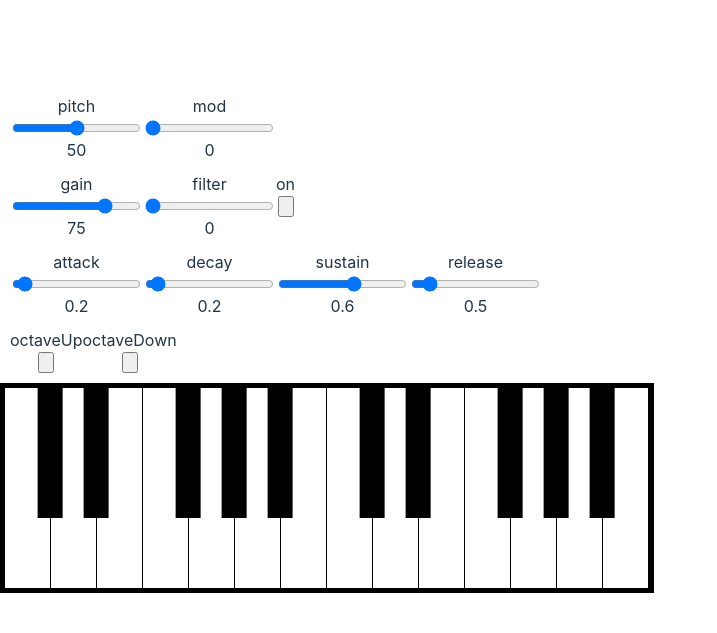
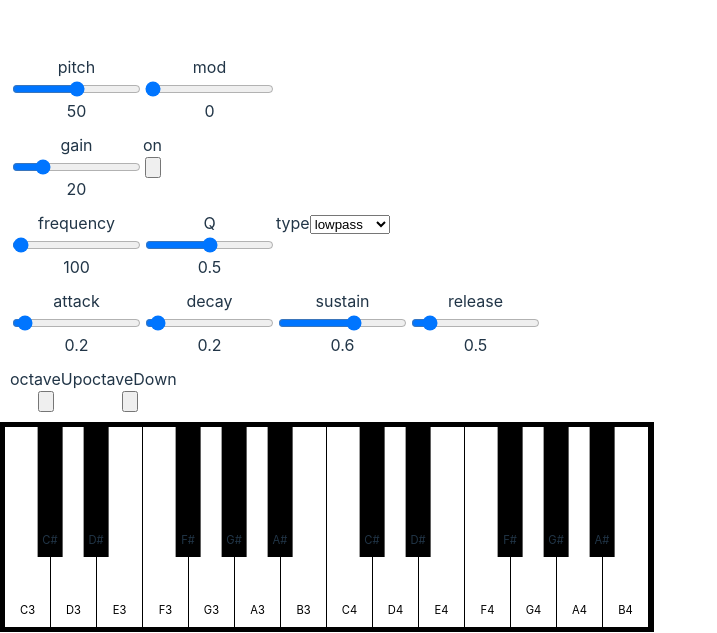
Before and after one commit to John-D-McGurk/React_Synth, a React (Vite) app: page / in a window 1280 px wide. Shown: the part 167-800 px from the top of the page, without its empty margins (0-717 px from the left). Built offline with nearby package versions, Linux system fonts and the light colour scheme.

Commit message:
added checkbox and dropdown items

```diff
--- /dev/null
+++ b/components/Checkbox.jsx
@@ -0,0 +1,10 @@
+import React from "react";
+
+export default function Checkbox(props) {
+  return (
+    <div className="checkbox">
+      <span className="checkbox--label">{props.label}</span>
+      <input type="checkbox" value={props.setting} className={props.label} />
+    </div>
+  );
+}
--- /dev/null
+++ b/components/Dropdown.jsx
@@ -0,0 +1,16 @@
+import React from "react";
+
+export default function Button(props) {
+  console.log(props);
+  const options = props.contents.map((option) => {
+    return <option value={option}>{option}</option>;
+  });
+  return (
+    <div className="dropdown">
+      <span className="dropdown--label">{props.label}</span>
+      <select value={props.setting} className={props.label}>
+        {options}
+      </select>
+    </div>
+  );
+}
--- a/components/Instrument.jsx
+++ b/components/Instrument.jsx
@@ -38,6 +38,7 @@ function addNoteFreqList(setState) {
 
 export default function Instrument(props) {
   let PanelsObject = props.contents.panels;
+  console.log(PanelsObject);
   let i = 0;
   let panels = [];
   const [state, setState] = useState(data);
@@ -61,7 +62,7 @@ export default function Instrument(props) {
           ...prevState.panels,
           [targetPanel]: {
             ...prevState.panels[targetPanel],
-            [targetName]: Number(targetValue),
+            [targetName]: targetValue,
           },
         },
       };
--- a/components/Panel.jsx
+++ b/components/Panel.jsx
@@ -1,13 +1,18 @@
 import React from "react";
 import Knob from "./Knob";
 import Button from "./Button";
+import Checkbox from "./Checkbox";
+import Dropdown from "./Dropdown";
 
 const components = {
   Knob: Knob,
   Button: Button,
+  Checkbox: Checkbox,
+  Dropdown: Dropdown,
 };
 
 export default function Panel(props) {
+  // console.log(props);
   let inputs = [];
   let i = 0;
   let InputsObject;
@@ -33,6 +38,7 @@ export default function Panel(props) {
   } else {
     InputsObject = props.contents.inputs;
     // for const [key, value] of Object.entries(InputsObject)
+    console.log(props.contents.inputs);
   }
 
   if (InputsObject) {
@@ -47,6 +53,7 @@ export default function Panel(props) {
           panel={props.name}
           max={value.max}
           step={value.step}
+          contents={value.contents}
         />
       );
       i++;
--- a/style.css
+++ b/style.css
@@ -42,7 +42,10 @@
     left: 50%;
     transform: translateX(-50%);
     pointer-events: none;
-    display: none;
+    -webkit-touch-callout: none;
+    -webkit-user-select: none;
+        -ms-user-select: none;
+            user-select: none;
 }
 
 .keyboard--black-note {
--- a/synthesizers/basic/basic.json
+++ b/synthesizers/basic/basic.json
@@ -5,8 +5,24 @@
       "columns": 1,
       "inputs": {
         "gain": { "type": "Knob" },
-        "filter": { "type": "Knob" },
         "on": { "type": "Button" }
+      }
+    },
+    "filter": {
+      "inputs": {
+        "frequency": { "type": "Knob", "max": 22000 },
+        "Q": { "type": "Knob", "max": 1, "step": 0.01 },
+        "type": {
+          "type": "Dropdown",
+          "contents": [
+            "lowpass",
+            "highpass",
+            "bandpass",
+            "lowshelf",
+            "highshelf",
+            "notch"
+          ]
+        }
       }
     },
     "envelope": true,
--- a/synthesizers/basic/presets/default.json
+++ b/synthesizers/basic/presets/default.json
@@ -1,7 +1,7 @@
 {
   "panels": {
     "controls": {
-      "gain": 75,
+      "gain": 20,
       "filter": 0,
       "on": true
     },
@@ -10,6 +10,10 @@
       "decay": 0.2,
       "sustain": 0.6,
       "release": 0.5
+    },
+    "filter": {
+      "frequency": 100,
+      "Q": 0.5
     }
   }
 }
--- a/synthesizers/keyboard_util.js
+++ b/synthesizers/keyboard_util.js
@@ -3,37 +3,18 @@ import { addOsc, removeOsc } from "../synthesizers/basic/basic";
 export function notePressed(e, state) {
   e.stopPropagation();
   if (e.buttons & 1) {
-    const dataset = e.target.dataset,
-      note = dataset.note,
-      octave = dataset.octave;
+    const dataset = e.target.dataset;
     // when dragged from natural to sharp notes parent must be deactivated
     // as mouse is still over child of parent.
-    if (note.includes("#")) {
-      const parent = e.target.closest(".keyboard--white-note"),
-        parentNote = parent.dataset.note,
-        parentOctave = parent.dataset.octave;
+    if (dataset.note.includes("#")) {
+      const parent = e.target.closest(".keyboard--white-note");
+
       if (parent.dataset.pressed) {
         innerRelease(parent.dataset, state);
       }
     }
-    if (!state.keys[note][octave].active && octave) {
-      dataset.pressed = true;
-      //   setState((prevState) => {
-      //     return {
-      //       ...prevState,
-      //       keys: {
-      //         ...prevState.keys,
-      //         [note]: {
-      //           ...prevState.keys[note],
-      //           [octave]: {
-      //             ...prevState.keys[note][octave],
-      //             active: true,
-      //           },
-      //         },
-      //       },
-      // };
-    }
 
+    dataset.pressed = true;
     addOsc(dataset, state);
   }
 }
@@ -41,31 +22,13 @@ export function notePressed(e, state) {
 function innerRelease(dataset, state) {
   removeOsc(dataset, state);
   delete dataset["pressed"];
-
-  //   setState((prevState) => {
-  //     return {
-  //       ...prevState,
-  //       keys: {
-  //         ...prevState.keys,
-  //         [dataset.note]: {
-  //           ...prevState.keys[dataset.note],
-  //           [dataset.octave]: {
-  //             ...prevState.keys[dataset.note][dataset.octave],
-  //             active: false,
-  //           },
-  //         },
-  //       },
-  //     };
-  //   });
 }
 
 export function noteReleased(e, state, setState) {
   const dataset = e.target.dataset,
     note = dataset.note,
     octave = dataset.octave;
-  // console.log(oscList);
   if (dataset.pressed) {
-    //   console.log(oscList[octave][note]);
     innerRelease(dataset, state);
   }
 }
```
